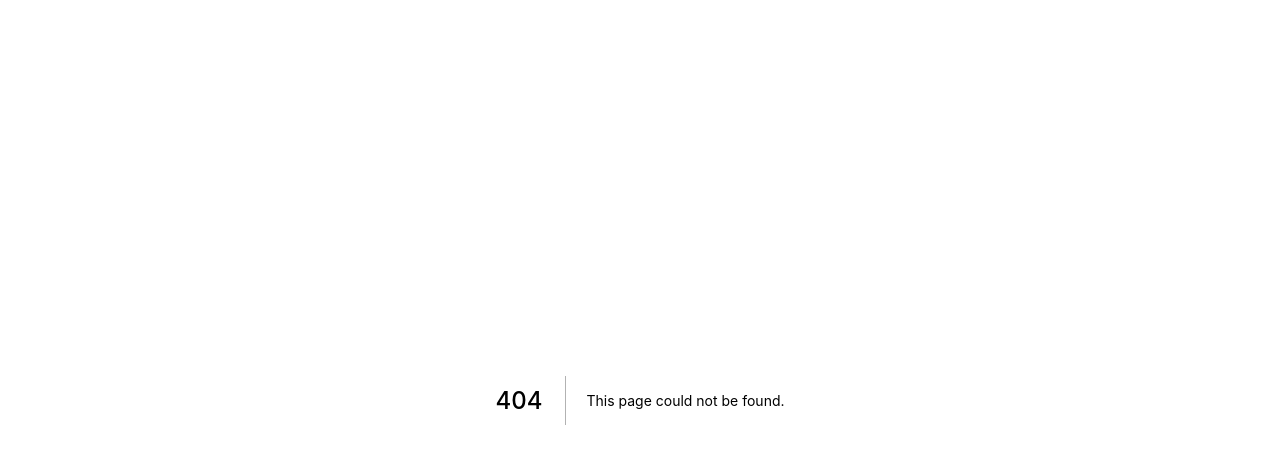
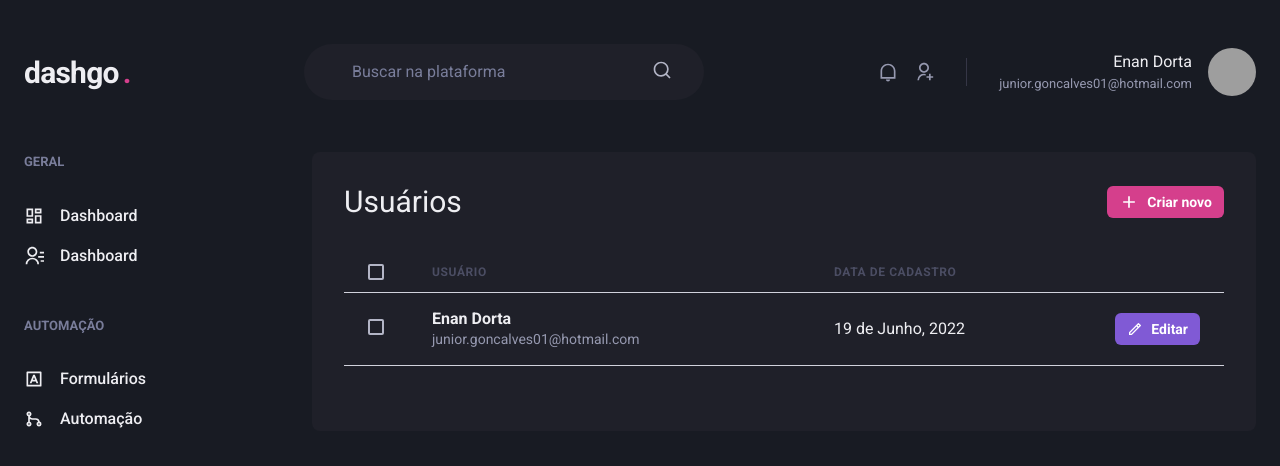
Before and after one commit to EnanDorta/dashgo, a Next.js app: page /users in a window 1280 px wide. Before the commit this address had no page. Shown: the top 466 px of the page. Built offline with nearby package versions, Linux system fonts and the light colour scheme; grey boxes are pictures that could not be loaded.

Commit message:
página: lista de usuários

```diff
--- a/src/components/Header.tsx
+++ b/src/components/Header.tsx
@@ -1,7 +1,7 @@
 import { Flex, Text, Input, Icon, HStack, Box, Avatar } from '@chakra-ui/react'
 import { RiNotificationLine, RiSearchLine, RiUserAddLine } from 'react-icons/ri'
 
-export function Header () {
+const Header = () => {
   return (
     <Flex
       as="header"
@@ -71,3 +71,5 @@
     </Flex>
   )
 }
+
+export default Header;
--- a/src/components/Sidebar.tsx
+++ b/src/components/Sidebar.tsx
@@ -1,7 +1,7 @@
 import { Box, Icon, Link, Stack, Text } from "@chakra-ui/react";
 import { RiDashboardLine, RiContactsLine, RiInputMethodLine, RiGitMergeLine  } from 'react-icons/ri'
 
-export function SideBar () {
+const SideBar = () => {
   return (
    <Box as="aside" w="64" mr="8">
       <Stack spacing="12" align="flex-start">
@@ -35,3 +35,5 @@
    </Box>
   )
 }
+
+export default SideBar;
--- a/src/pages/index.tsx
+++ b/src/pages/index.tsx
@@ -1,7 +1,7 @@
 import { Flex, Button, Stack } from '@chakra-ui/react'
 import { Input } from '../components/Form/Input'
 
-export default function SignIn() {
+const SignIn = () => {
   return (
     <Flex
       w='100vw'
@@ -46,3 +46,5 @@
 
   )
 }
+
+export default SignIn;
--- /dev/null
+++ b/src/pages/users/index.tsx
@@ -0,0 +1,71 @@
+import { Box, Button, Checkbox, Flex, Heading, Table, Tbody, Td, Th, Thead, Tr, Text, Icon } from "@chakra-ui/react";
+import { RiAddLine, RiPencilLine } from "react-icons/ri";
+import Header from "../../components/Header";
+import SideBar from "../../components/Sidebar";
+
+const UserList = () => {
+  return (
+    <Box>
+      <Header />
+      <Flex w="100%" my="6" maxWidth={1480} mx="auto" px="6">
+        <SideBar />
+
+        <Box flex="1" borderRadius={8} bg="gray.800" p="8">
+          <Flex mb="8" justify="space-between" alignItems="center">
+            <Heading size="lg" fontWeight="normal">Usuários</Heading>
+
+            <Button
+              as="a"
+              size="sm"
+              fontSize="sm"
+              colorScheme="pink"
+              leftIcon={<Icon as={RiAddLine} fontSize="20" />}
+            >
+              Criar novo
+            </Button>
+          </Flex>
+
+          <Table>
+            <Thead>
+              <Tr>
+                <Th px="6" color="gray.300" width="8">
+                  <Checkbox colorScheme="pink" />
+                </Th>
+                <Th>Usuário</Th>
+                <Th>Data de cadastro</Th>
+                <Th width="8"></Th>
+              </Tr>
+            </Thead>
+            <Tbody>
+              <Tr>
+                <Td px="6">
+                  <Checkbox colorScheme="pink" />
+                </Td>
+                <Td>
+                  <Box>
+                    <Text fontWeight="bold">Enan Dorta</Text>
+                    <Text fontSize="sm" color="gray.300">junior.goncalves01@hotmail.com</Text>
+                  </Box>
+                </Td>
+                <Td>19 de Junho, 2022</Td>
+                <Td>
+                <Button
+                  as="a"
+                  size="sm"
+                  fontSize="sm"
+                  colorScheme="purple"
+                  leftIcon={<Icon as={RiPencilLine} fontSize="16" />}
+                >
+                  Editar
+                </Button>
+                </Td>
+              </Tr>
+            </Tbody>
+          </Table>
+        </Box>
+      </Flex>
+    </Box>
+  )
+}
+
+export default UserList;
```
Also changed, not shown: src/pages/dashboard.tsx (+9 -3 lines).
